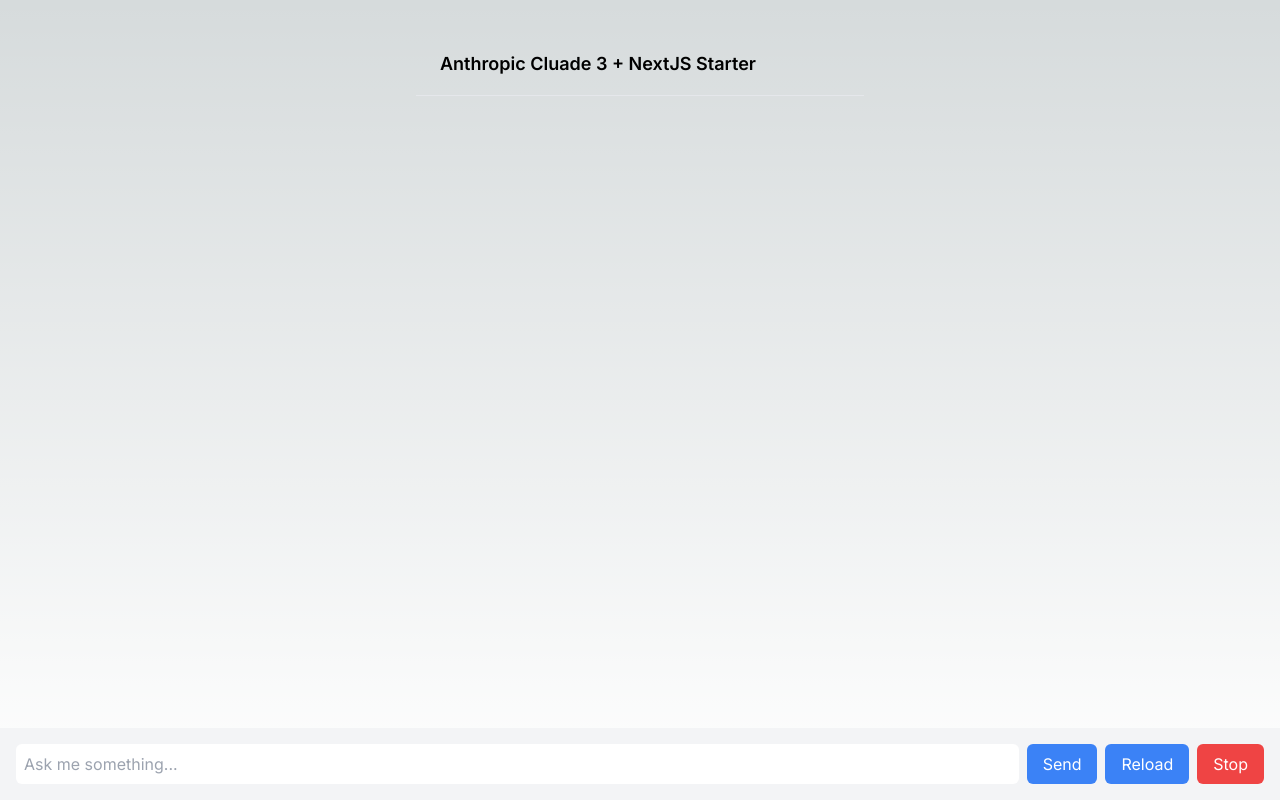
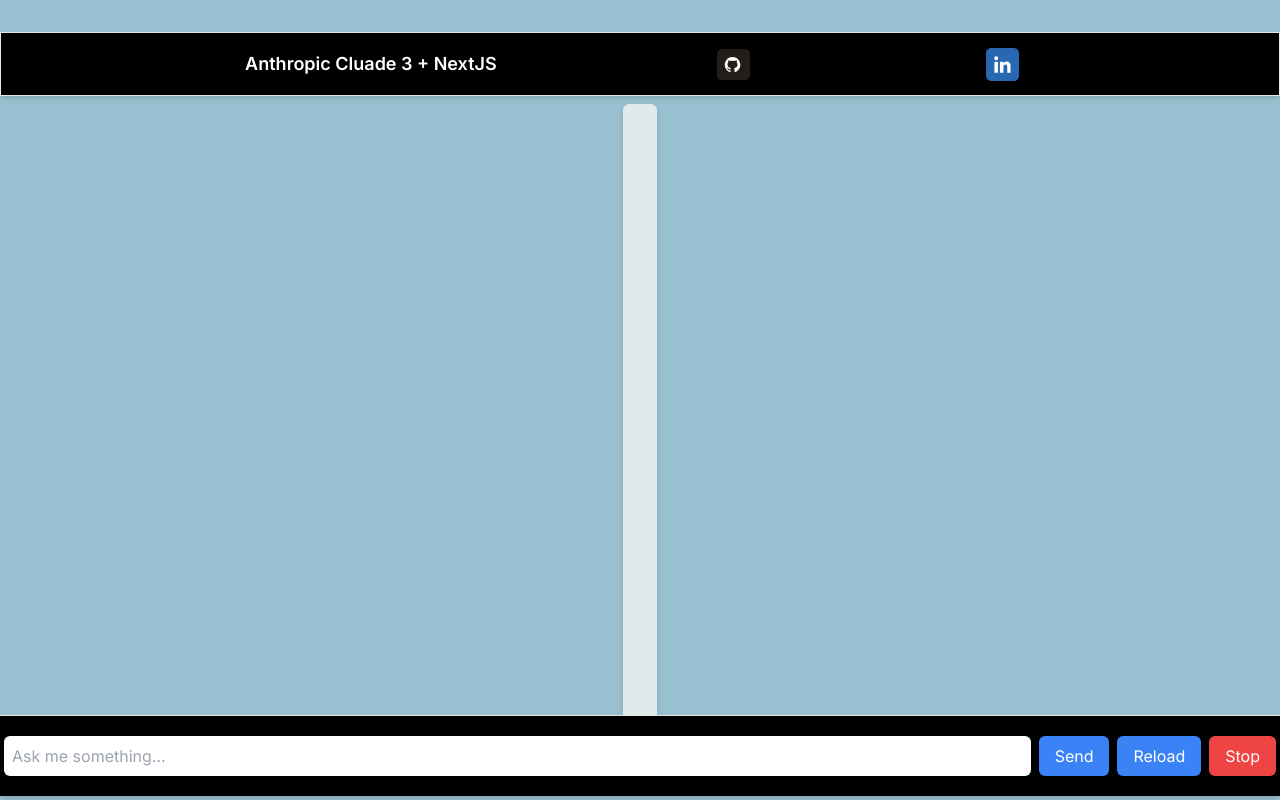
Before and after one commit to PKFireBarry/anthropic-nextjs14, a Next.js app: page / in a window 1280 px wide. Built offline with nearby package versions, Linux system fonts and the light colour scheme.

Commit message:
Added Links

```diff
--- a/app/page.tsx
+++ b/app/page.tsx
@@ -1,6 +1,8 @@
 'use client';
-
+import Image from 'next/image';
 import { useChat } from 'ai/react';
+import linkedin from '../app/linkedin.svg'
+import github from '../app/github.svg'
 
 export default function Chat() {
   const { messages, input, handleInputChange, handleSubmit, isLoading, stop, reload } = useChat()
@@ -8,27 +10,46 @@
   console.log(messages); // Logs the chat history as an array
 
   return (
-<div className="mx-auto max-w-md py-8 flex flex-col items-center min-h-screen w-full">
+<div className="mx-auto py-8 bg-[#98c0d0] flex gap-2 flex-col items-center min-h-screen w-full">
 
-  <header className="flex items-center h-16 px-4 border-b border-gray-200 w-full sm:px-6">
-    <span className="font-semibold text-lg">Anthropic Cluade 3 + NextJS Starter</span>
-  </header>
+<header className="flex items-center justify-evenly h-16 px-4 border bg-black  border-gray-200 w-full sm:px-6 shadow-md">
+  <span className="font-semibold text-lg  text-white">Anthropic Cluade 3 + NextJS</span>
+    <a target="_blank" href='https://github.com/PKFireBarry'>
+      <Image
+          height={33}
+          width={33}
+          className=" w-[33px] h-[33px]"
+          alt=""
+          src={github}
+        />
+    </a>
+  <a target="_blank" href='https://www.linkedin.com/in/darion-george/'>
+      <Image
+          height={33}
+          width={33}
+          className=" w-[33px] h-[33px] mx-4"
+          alt=""
+          src={linkedin}
+        />
+    </a>
+</header>
 
-  <div className="flex-1 max-h-[calc(100vh - 16rem)] overflow-y-auto  mx-8">
-    {messages.map(m => (
-      <div key={m.id} className={`p-4 w-screen rounded ${m.role === 'user' ? 'bg-gray-200 ml-auto' : 'bg-blue-100 mr-auto'} max-w-full my-2`}>
-        <span className="font-semibold">{m.role === 'user' ? 'User:' : 'AI:'}</span>
-        <p className=" p-2">{m.content}</p>
-      </div>
-    ))}
-  </div>
+<div className="flex-1 max-h-[calc(100vh - 16rem)] bg-[#e2e9eb] overflow-y-auto mx-8 p-4 border rounded-md shadow-md">
+  {messages.map(m => (
+    <div key={m.id} className={`p-4 rounded-md max-w-full my-2 ${m.role === 'user' ? 'bg-gray-300 ml-auto' : 'bg-[#41a1c9] mr-auto'}`}>
+      <span className={`font-semibold capitalize ${m.role === 'user' ? 'text-gray-800' : 'text-blue-900'}`}>{m.role}:</span>
+      <p className="p-2 text-gray-800">{m.content}</p>
+    </div>
+  ))}
+</div>
 
-  <form onSubmit={handleSubmit} className="fixed bottom-0 left-0 right-0 w-full p-4 flex gap-2 bg-gray-100">
+<div className="fixed bottom-0 left-0 right-0 w-full my-1 bg-black py-4 border-t border-gray-200 shadow-md">
+  <form onSubmit={handleSubmit} className="flex p-1 gap-2">
     <input
       value={input}
       onChange={handleInputChange}
       placeholder="Ask me something..."
-      className="rounded-md flex-grow p-2 focus:outline-none"
+      className="rounded-md flex-grow p-2 focus:outline-none focus:ring-2 focus:ring-blue-500"
     />
     <button
       disabled={isLoading}
@@ -52,9 +73,13 @@
       Stop
     </button>
   </form>
+</div>
 
 </div>
 
 
+
+
+
   );
 }
```
Also changed, not shown: app/github.svg (added), app/linkedin.svg (added).
